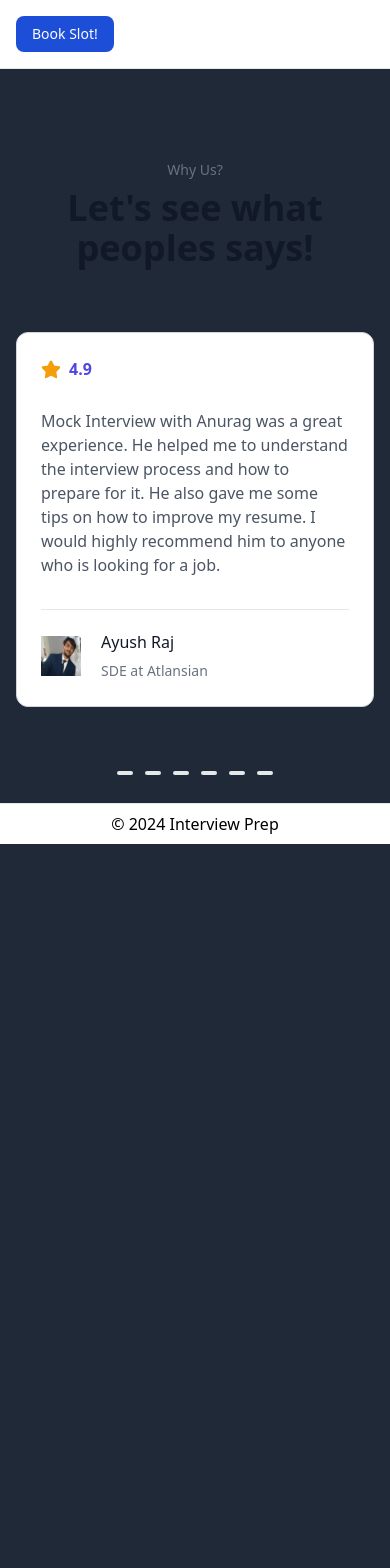
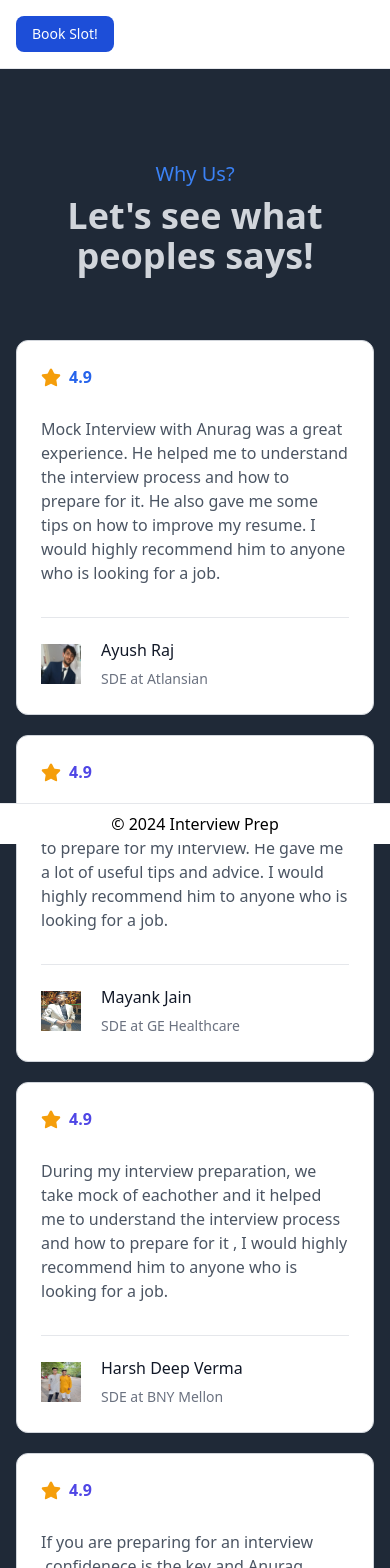
Before and after one commit to nigdifg/ConfidenceBulider, a React (Vite) app: page /about in a window 390 px wide. Shown: the top 1568 px of the page. Before the commit the page ends 871 px from the top, so only its background shows below. Built offline with nearby package versions, Linux system fonts and the light colour scheme.

Commit message:
testinomials fixing

```diff
--- a/src/components/About.jsx
+++ b/src/components/About.jsx
@@ -11,8 +11,8 @@
       <section class="py-24 ">
         <div class="mx-auto max-w-7xl px-4 sm:px-6 lg:px-8">
             <div class="mb-16 ">
-                <span class="text-sm text-gray-500 font-medium text-center block mb-2">Why Us?</span>
-                <h2 class="text-4xl text-center font-bold text-gray-900 ">Let's see what peoples says!</h2>
+                <span class=" text-blue-500 text-xl text-center block mb-2">Why Us?</span>
+                <h2 class="text-4xl text-center font-bold text-gray-300 ">Let's see what peoples says!</h2>
             </div>
             <div class="grid grid-cols-1 md:grid-cols-2 lg:grid-cols-4 gap-5 xl:gap-8 max-w-lg mx-auto md:max-w-2xl lg:max-w-full">
                 <div
@@ -24,7 +24,7 @@
                                     d="M8.10326 1.31699C8.47008 0.57374 9.52992 0.57374 9.89674 1.31699L11.7063 4.98347C11.8519 5.27862 12.1335 5.48319 12.4592 5.53051L16.5054 6.11846C17.3256 6.23765 17.6531 7.24562 17.0596 7.82416L14.1318 10.6781C13.8961 10.9079 13.7885 11.2389 13.8442 11.5632L14.5353 15.5931C14.6754 16.41 13.818 17.033 13.0844 16.6473L9.46534 14.7446C9.17402 14.5915 8.82598 14.5915 8.53466 14.7446L4.91562 16.6473C4.18199 17.033 3.32456 16.41 3.46467 15.5931L4.15585 11.5632C4.21148 11.2389 4.10393 10.9079 3.86825 10.6781L0.940384 7.82416C0.346867 7.24562 0.674378 6.23765 1.4946 6.11846L5.54081 5.53051C5.86652 5.48319 6.14808 5.27862 6.29374 4.98347L8.10326 1.31699Z"
                                     fill="currentColor" />
                             </svg>
-                            <span class="text-base font-semibold text-indigo-600">4.9</span>
+                            <span class="text-base font-semibold text-blue-600">4.9</span>
                         </div>
                         <p
                             class="text-base text-gray-600 leading-6  transition-all duration-500 pb-8 group-hover:text-gray-800">
@@ -42,7 +42,7 @@
                     </div>
                 </div>
                 <div
-                    class="group bg-white border border-solid border-gray-300 flex justify-between flex-col rounded-xl p-6 transition-all duration-500  w-full mx-auto hover:border-indigo-600 hover:shadow-sm max-md:hidden">
+                    class="group bg-white border border-solid border-gray-300 flex justify-between flex-col rounded-xl p-6 transition-all duration-500  w-full mx-auto hover:border-indigo-600 hover:shadow-sm">
                     <div class="">
                         <div class="flex items-center mb-7 gap-2 text-amber-500 transition-all duration-500  ">
                             <svg class="w-5 h-5" viewBox="0 0 18 17" fill="none" xmlns="http://www.w3.org/2000/svg">
@@ -67,7 +67,7 @@
                     </div>
                 </div>
                 <div
-                    class="max-lg:hidden flex justify-between flex-col lg:w-full group bg-white border border-solid border-gray-300 rounded-xl p-6 transition-all duration-500  w-full mx-auto hover:border-indigo-600 hover:shadow-sm">
+                    class=" flex justify-between flex-col lg:w-full group bg-white border border-solid border-gray-300 rounded-xl p-6 transition-all duration-500  w-full mx-auto hover:border-indigo-600 hover:shadow-sm">
                     <div class="">
                         <div class="flex items-center mb-7 gap-2 text-amber-500 transition-all duration-500  ">
                             <svg class="w-5 h-5" viewBox="0 0 18 17" fill="none" xmlns="http://www.w3.org/2000/svg">
@@ -91,7 +91,7 @@
                     </div>
                 </div>
                 <div
-                    class="max-lg:hidden flex justify-between flex-col lg:w-full group bg-white border border-solid border-gray-300 rounded-xl p-6 transition-all duration-500  w-full mx-auto hover:border-indigo-600 hover:shadow-sm">
+                    class=" flex justify-between flex-col lg:w-full group bg-white border border-solid border-gray-300 rounded-xl p-6 transition-all duration-500  w-full mx-auto hover:border-indigo-600 hover:shadow-sm">
                     <div class="">
                         <div class="flex items-center mb-7 gap-2 text-amber-500 transition-all duration-500  ">
                             <svg class="w-5 h-5" viewBox="0 0 18 17" fill="none" xmlns="http://www.w3.org/2000/svg">
@@ -115,27 +115,7 @@
                     </div>
                 </div>
             </div>
-            <div class="mt-16 flex space-x-3 justify-center">
-                <button type="button"
-                    class="w-4 h-1 rounded-full bg-gray-200 transition-all duration-500  hover:bg-indigo-600"
-                    aria-current="false" aria-label="Slide 1" data-carousel-slide-to="0"></button>
-                <button type="button"
-                    class="w-4 h-1 rounded-full bg-gray-200 transition-all duration-500 hover:bg-indigo-600"
-                    aria-current="false" aria-label="Slide 2" data-carousel-slide-to="1"></button>
-                <button type="button"
-                    class="w-4 h-1 rounded-full bg-gray-200 transition-all duration-500 hover:bg-indigo-600"
-                    aria-current="false" aria-label="Slide 3" data-carousel-slide-to="2"></button>
-                <button type="button"
-                    class="w-4 h-1 rounded-full bg-gray-200 transition-all duration-500 md:hidden hover:bg-indigo-600"
-                    aria-current="false" aria-label="Slide 4" data-carousel-slide-to="3"></button>
-                <button type="button"
-                    class="w-4 h-1 rounded-full bg-gray-200 transition-all duration-500 lg:hidden hover:bg-indigo-600"
-                    aria-current="false" aria-label="Slide 5" data-carousel-slide-to="4"></button>
-                <button type="button"
-                    class="w-4 h-1 rounded-full bg-gray-200 transition-all duration-500 lg:hidden hover:bg-indigo-600"
-                    aria-current="false" aria-label="Slide 6" data-carousel-slide-to="5"></button>
 
-            </div>
         </div>
     </section>
 
```
